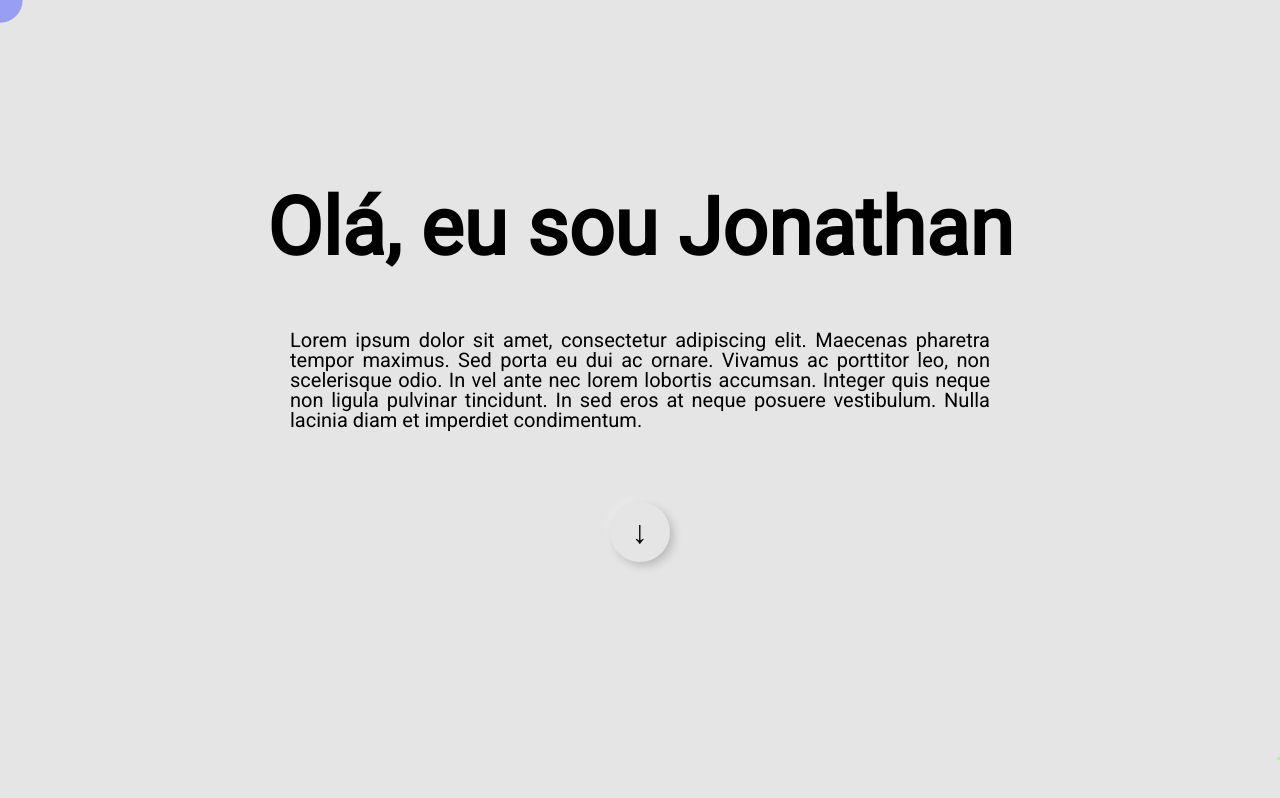
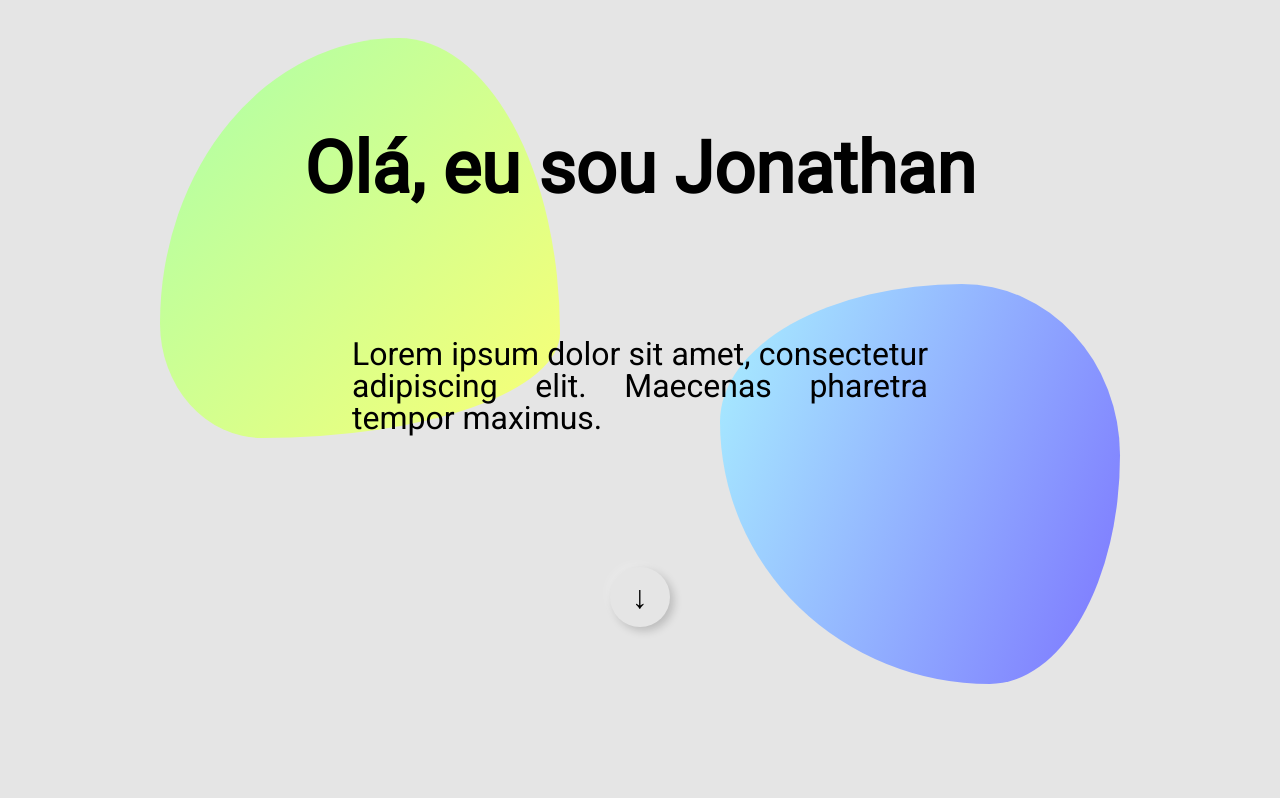
Before and after one commit to jmsgfhr/jmsgfhr-old, a React (Create React App) app: page / in a window 1280 px wide. Built offline with nearby package versions, Linux system fonts and the light colour scheme.

Commit message:
feito section chamativa

```diff
--- a/src/components/home/sections/presentation.js
+++ b/src/components/home/sections/presentation.js
@@ -3,11 +3,13 @@ import Button from '../../button/button';
 
 const Presentation = () => (
   <div className="presentation">
-    <div className="presentation-circle-one"></div>
-    <div className="presentation-circle-two"></div>
-    <h1 className="presentation-title">Olá, eu sou Jonathan</h1>
-    <p className="presentation-paragraph">Lorem ipsum dolor sit amet, consectetur adipiscing elit. Maecenas pharetra tempor maximus. Sed porta eu dui ac ornare. Vivamus ac porttitor leo, non scelerisque odio. In vel ante nec lorem lobortis accumsan. Integer quis neque non ligula pulvinar tincidunt. In sed eros at neque posuere vestibulum. Nulla lacinia diam et imperdiet condimentum.</p>
-    < Button content="↓" classType="presentation-button"/>
+    <div className="presentation-content">
+      <h1 className="presentation-title">Olá, eu sou Jonathan</h1>
+      <p className="presentation-paragraph">Lorem ipsum dolor sit amet, consectetur adipiscing elit. Maecenas pharetra tempor maximus.</p>
+      < Button content="↓" classType="presentation-button" />
+      <div className="presentation-blob-one"></div>
+      <div className="presentation-blob-two"></div>
+    </div>
   </div>
 );
 
--- a/src/css/style.css
+++ b/src/css/style.css
@@ -132,11 +132,6 @@ main {
     font-size: 2rem;
     outline: none;
     transition: .3s;
-    position: absolute;
-    z-index: 2;
-    top: 70%;
-    left: 50%;
-    transform: translate(-50%,-50%);
 }
 
 .presentation-button:active {
@@ -161,70 +156,149 @@ main {
     position: relative;
 }
 
-@keyframes expand {
-    from {
-        width: 0px;
-        height: 0px;
+@keyframes blob-one {
+    0%, 100% {
+        border-radius: 42% 58% 31% 69% / 26% 72% 28% 74%;
     }
-    to {
-        width: 10000px;
-        height: 10000px;
+    25% {
+        border-radius: 66% 34% 33% 67% / 37% 34% 66% 63%;
+    }
+    50% {
+        border-radius: 48% 52% 25% 75% / 30% 26% 74% 70%;
+    }
+    75% {
+        border-radius: 66% 34% 25% 75% / 67% 72% 28% 33%;
     }
 }
 
-.presentation-circle-one {
-    background-color: #5964ff8c;
-    width: 0px;
-    height: 0px;
-    border-radius: 100%;
-    transform: translate(-50%, -50%);
-    animation-name: expand;
-    animation-duration: 100s;
-    animation-iteration-count: infinite;
-    animation-direction: alternate;
-    animation-timing-function: ease-in;
+@keyframes blob-two {
+    0%, 100% {
+        border-radius: 34% 66% 69% 31% / 42% 70% 30% 58%;
+    }
+    25% {
+        border-radius: 62% 38% 75% 25% / 74% 74% 26% 26%;
+    }
+    50% {
+        border-radius: 65% 35% 56% 44% / 25% 25% 75% 75%;
+    }
+    75% {
+        border-radius: 33% 67% 32% 68% / 26% 55% 45% 74%;
+    }
+}
+
+.presentation-blob-one {
+    background: linear-gradient(291deg, rgba(124, 117, 255, 1) 0%, rgba(169, 240, 255, 1) 100%);
+    width: 200px;
+    height: 200px;
+    animation: blob-one 30s ease-in-out infinite;
     z-index: 0;
     position: absolute;
+    right: 10%;
+    bottom: 10%;
 }
 
-.presentation-circle-two {
-    background-color: #7aff758c;
-    width: 0px;
-    height: 0px;
-    border-radius: 100%;
-    float: right;
-    bottom: 0;
-    right: 0;
-    transform: translate(50%, 50%);
-    animation-name: expand;
-    animation-duration: 100s;
-    animation-delay: 3s;
-    animation-iteration-count: infinite;
-    animation-direction: alternate;
-    animation-timing-function: ease-in;
-    z-index: 1;
+.presentation-blob-two {
+    background: linear-gradient(312deg, rgba(250, 255, 117, 1) 0%, rgba(171, 255, 169, 1) 100%);
+    width: 200px;
+    height: 200px;
+    animation: blob-two 25s ease-in-out infinite;
+    z-index: 0;
     position: absolute;
+    left: 10%;
+    top: 5%;
+}
+
+.presentation-content {
+    width: 100%;
+    height: 100%;
+    position: absolute;
+    display: flex;
+    flex-direction: column;
+    justify-content: space-evenly;
+    align-items: center;
 }
 
 .presentation-title {
-    width: 800px;
-    z-index: 2;
-    position: absolute;
+    width: 80%;
     font-weight: bolder;
-    font-size: 5rem;
-    top: 30%;
-    left: 50%;
-    transform: translate(-50%, -50%);
+    font-size: 3rem;
     text-align: center;
+    z-index: 1;
 }
 
 .presentation-paragraph {
-    width: 700px;
-    z-index: 2;
-    position: absolute;
+    width: 60%;
     font-size: 1.25rem;
-    top: 50%;
-    left: 50%;
-    transform: translate(-50%, -50%);
     text-align: justify;
+    z-index: 1;
 }
+
+/*
+   ▄████████    ▄████████    ▄████████    ▄███████▄  ▄██████▄  ███▄▄▄▄      ▄████████  ▄█   ▄█    █▄     ▄████████
+  ███    ███   ███    ███   ███    ███   ███    ███ ███    ███ ███▀▀▀██▄   ███    ███ ███  ███    ███   ███    ███
+  ███    ███   ███    █▀    ███    █▀    ███    ███ ███    ███ ███   ███   ███    █▀  ███▌ ███    ███   ███    █▀
+ ▄███▄▄▄▄██▀  ▄███▄▄▄       ███          ███    ███ ███    ███ ███   ███   ███        ███▌ ███    ███  ▄███▄▄▄
+▀▀███▀▀▀▀▀   ▀▀███▀▀▀     ▀███████████ ▀█████████▀  ███    ███ ███   ███ ▀███████████ ███▌ ███    ███ ▀▀███▀▀▀
+▀███████████   ███    █▄           ███   ███        ███    ███ ███   ███          ███ ███  ███    ███   ███    █▄
+  ███    ███   ███    ███    ▄█    ███   ███        ███    ███ ███   ███    ▄█    ███ ███  ███    ███   ███    ███
+  ███    ███   ██████████  ▄████████▀   ▄████▀       ▀██████▀   ▀█   █▀   ▄████████▀  █▀    ▀██████▀    ██████████
+  ███    ███
+*/
+
+@media (min-width: 768px) {
+    .presentation-title {
+        font-size: 4rem;
+    }
+    .presentation-paragraph {
+        font-size: 2rem;
+    }
+    .presentation-blob-one {
+        width: 300px;
+        height: 300px;
+    }
+    .presentation-blob-two {
+        width: 300px;
+        height: 300px;
+    }
+}
+
+@media (min-width: 992px){
+    .presentation-content{
+        width: 960px;
+        left: 50%;
+        transform: translate(-50%,0%);
+    }
+    .presentation-title {
+        font-size: 5rem;
+    }
+    .presentation-paragraph {
+        font-size: 2.5rem;
+    }
+    .presentation-blob-one {
+        width: 350px;
+        height: 350px;
+        right: 0%;
+    }
+    .presentation-blob-two {
+        width: 350px;
+        height: 350px;
+        left: 0%;
+    }
+}
+
+@media (min-width: 1200px) {
+    .presentation-title {
+        font-size: 4.5rem;
+    }
+    .presentation-paragraph {
+        font-size: 2rem;
+    }
+    .presentation-blob-one {
+        width: 400px;
+        height: 400px;
+    }
+    .presentation-blob-two {
+        width: 400px;
+        height: 400px;
+    }
+}
```
